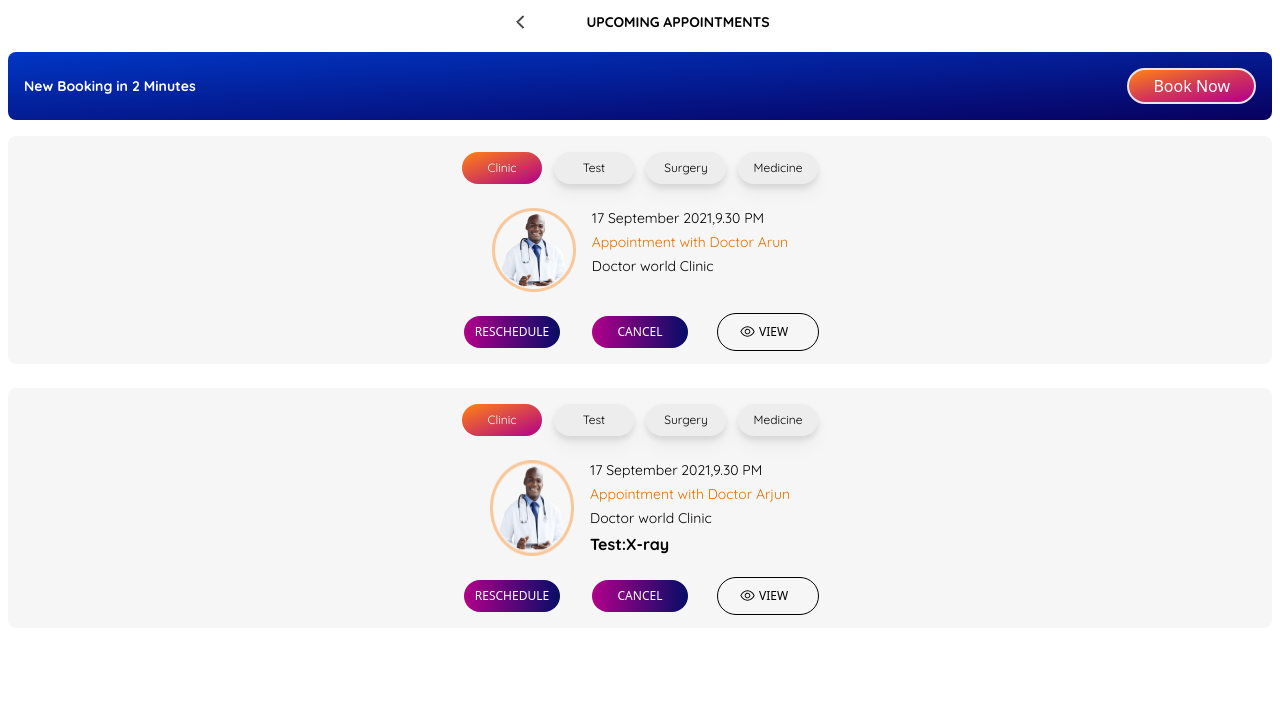
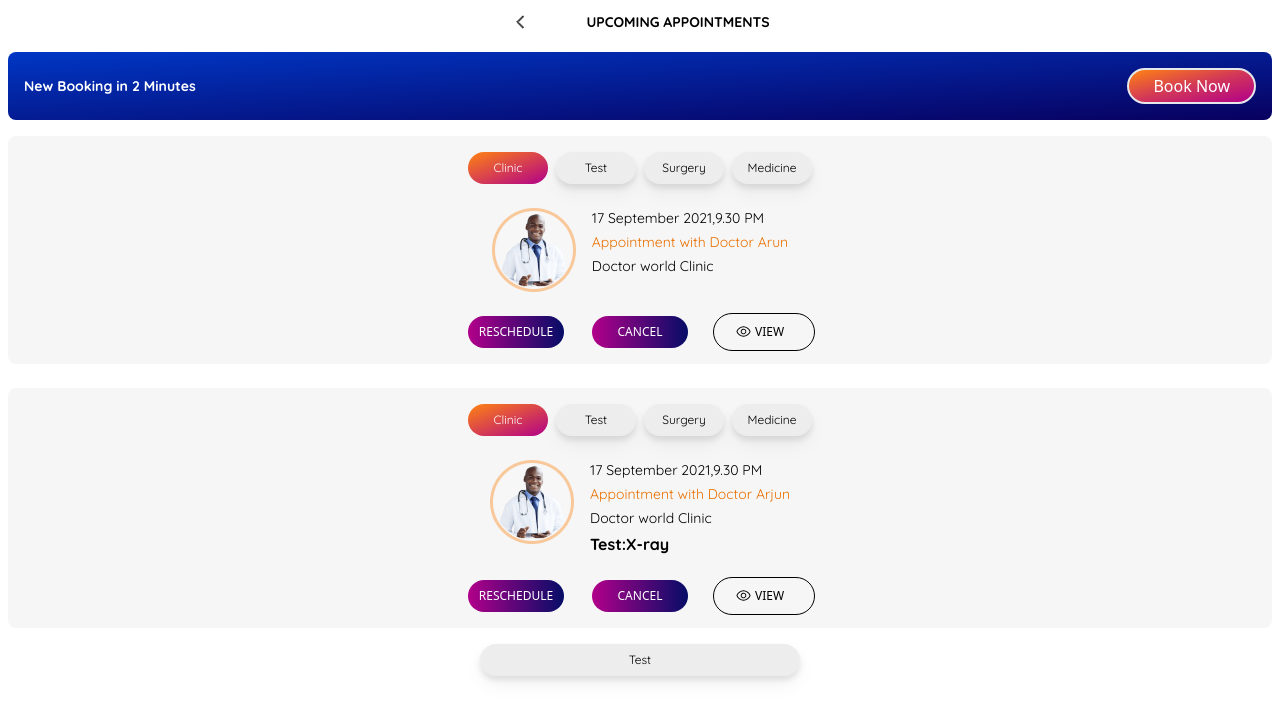
Before and after one commit to Vijji04/dreamrootcompany, a React (Create React App) app: page / in a window 1280 px wide. Shown: the top 720 px of the page. Built offline with nearby package versions, Linux system fonts and the light colour scheme.

Commit message:
added the bottom button

```diff
--- a/src/App.js
+++ b/src/App.js
@@ -9,6 +9,7 @@ function App() {
       <Navbar />
       <Rectangle />
       <MainCard />
+      <button className='w-80 h-10 font-Quicksand text-xs p-2 px-2 pt-2 text-black bg-[#EDEDED] w-20 h-8 rounded-full baseline drop-shadow-lg'>Test</button>
     </div>
   );
 }
--- a/src/DownButtons.js
+++ b/src/DownButtons.js
@@ -3,8 +3,8 @@ import eye from './eye.svg'
 
 function DownButtons() {
   return (
-    <div className='container mx-auto'>
-        <div className='flex space-x-8'>
+    <div className='container mx-5 px-5'>
+        <div className='flex space-x-7'>
         <button className='text-bold text-xs p-1 px-2 pt-1 text-white bg-gradient-to-r from-[#B1008A] to-[#060D67] w-24 h-8 rounded-full baseline shadow-6xl'>RESCHEDULE</button>
         <button className='text-bold text-xs p-1 px-2 pt-1 text-white bg-gradient-to-r from-[#B1008A] to-[#060D67] w-24 h-8 rounded-full baseline shadow-6xl'>CANCEL</button>
         <button className='flex outline outline-offset-2 outline-1 border-[#999999] text-bold text-xs p-2 px-4 pt-2 text-black w-24 h-8 rounded-full baseline shadow-6xl'>
--- a/src/MainCard.js
+++ b/src/MainCard.js
@@ -16,7 +16,7 @@ function MainCard() {
                     return ( */}
 
                        <div className='flex space-x-4'>
-                        <img src={card.img}></img>
+                        <img src={card.img} style={{height:"84px", width:"84px"}}></img>
                             <div className='space-y-1'>
                             <h1 className='font-Quicksand text-sm'>{card.date}</h1>
                             <h1 className='font-Quicksand text-sm text-[#E97000]'>{card.appoint}</h1>
--- a/src/TopButtons.js
+++ b/src/TopButtons.js
@@ -2,8 +2,8 @@ import React from 'react'
 
 function TopButtons() {
   return (
-    <div className='container mx-auto'>
-        <div className='flex space-x-3'>
+    <div className='container mx-5 px-5'>
+        <div className='flex space-x-2'>
         <button className='font-Quicksand text-xs p-2 px-2 pt-2 text-white bg-gradient-to-br from-[#FF8412] to-[#B1008A] w-20 h-8 rounded-full baseline shadow-6xl'>Clinic</button>
         <button className='font-Quicksand text-xs p-2 px-2 pt-2 text-black bg-[#EDEDED] w-20 h-8 rounded-full baseline drop-shadow-lg'>Test</button>
         <button className='font-Quicksand text-xs p-2 px-2 pt-2 text-black bg-[#EDEDED] w-20 h-8 rounded-full baseline drop-shadow-lg'>Surgery</button>
```
